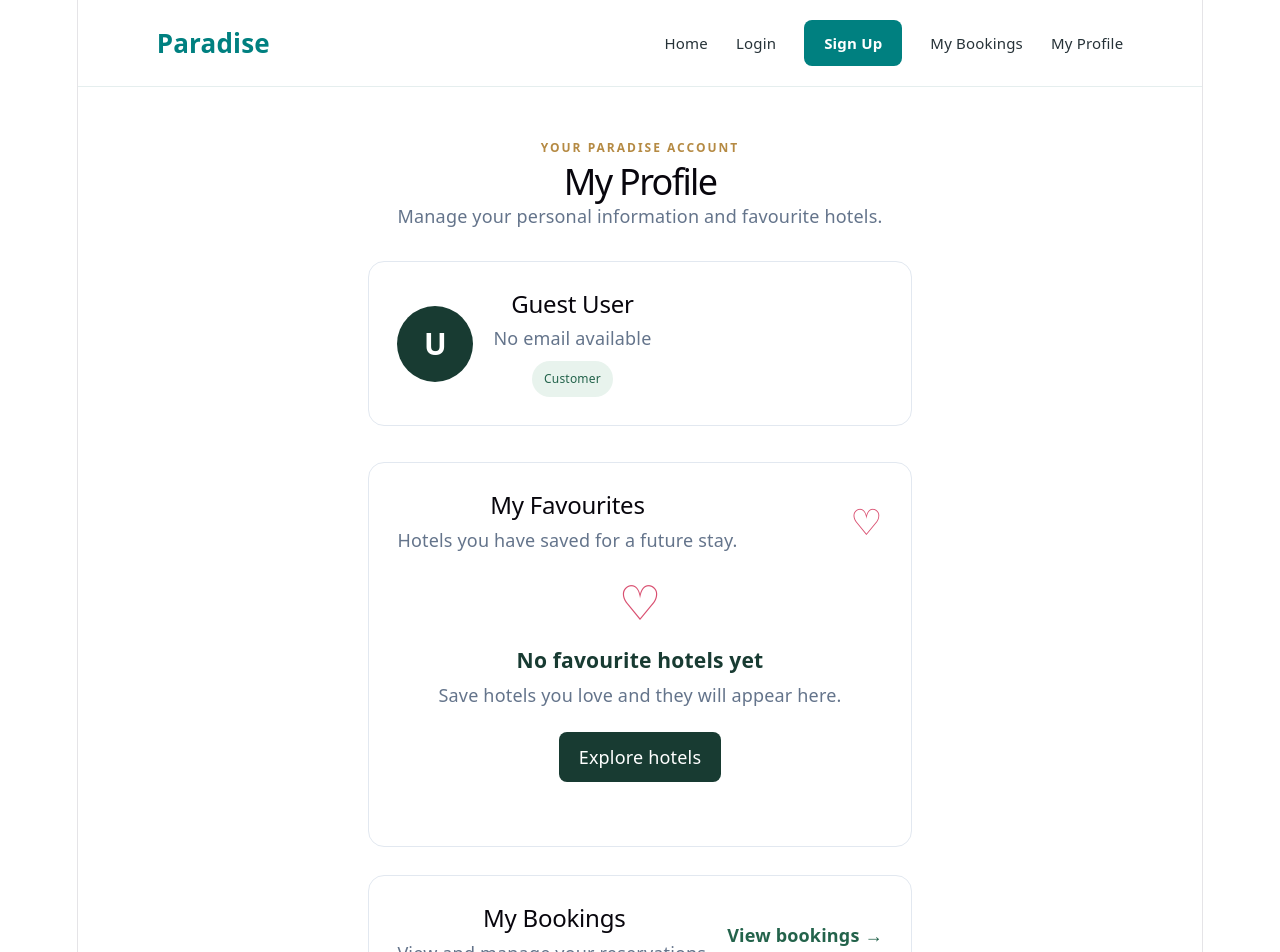
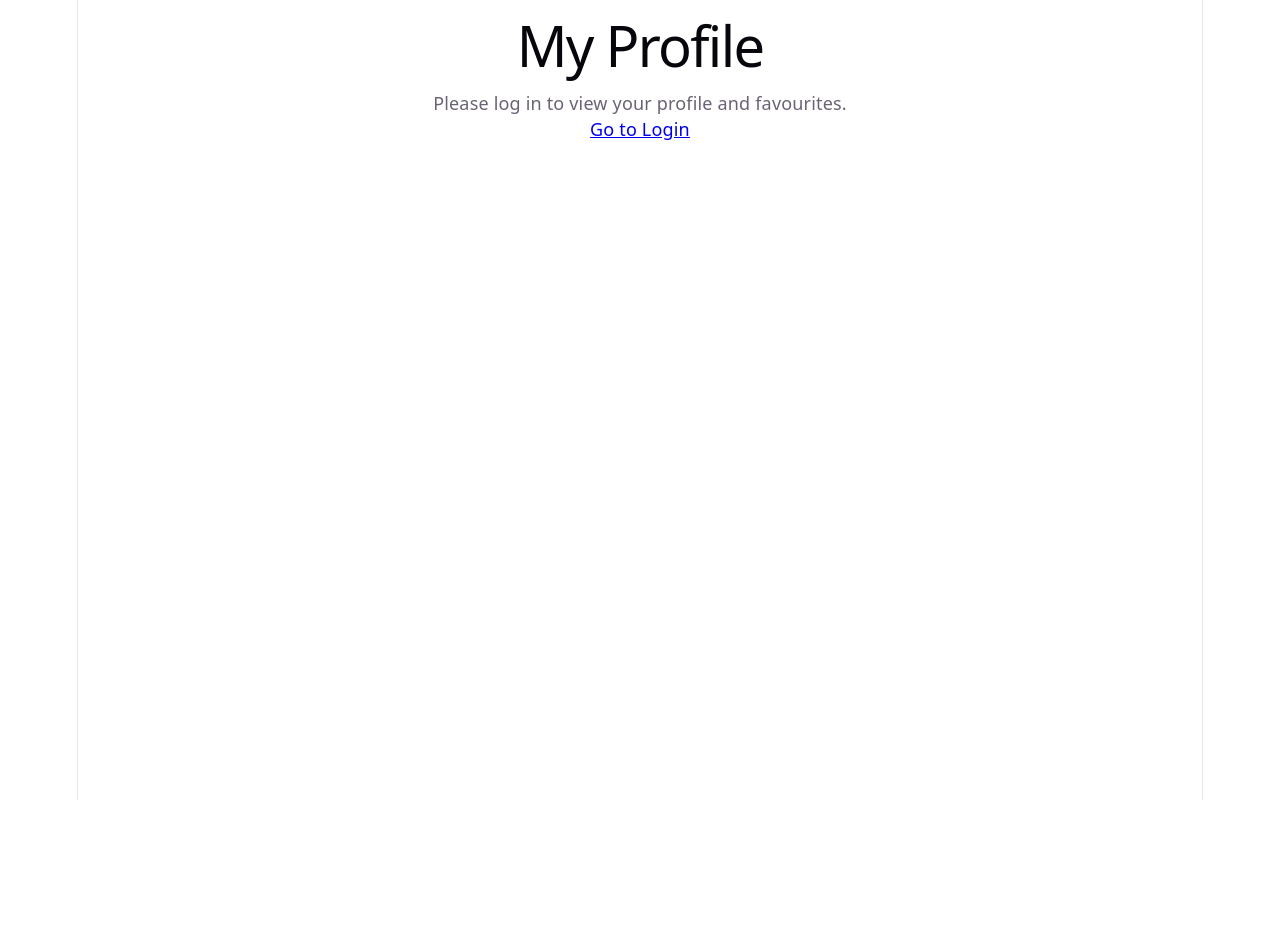
Before and after one commit to Siyanda-Mabaso/HotelApp, a React (Vite) app in the folder FrontEnd/: page /profile in a window 1280 px wide. Shown: the top 952 px of the page. After the commit the page ends 800 px from the top, so only its background shows below. Built offline with nearby package versions, Linux system fonts and the light colour scheme.

Commit message:
imported the the store and favourite slice

```diff
--- a/FrontEnd/src/Pages/Profile/Profile.tsx
+++ b/FrontEnd/src/Pages/Profile/Profile.tsx
@@ -1,76 +1,134 @@
 
-import { useSelector } from "react-redux";
+import { useEffect } from "react";
 import { Link } from "react-router-dom";
-import type { RootState } from "../../Store/store";
-import Navbar from "../../Components/Navbar/Navbar";
-import Footer from "../../Components/Footer/Footer";
+import { useDispatch, useSelector } from "react-redux";
+import type { RootState, AppDispatch } from "../../Store/store";
+import {
+    fetchFavourites,
+    removeFavourite,
+} from "../../ReduxSlice/favouriteSlice"
 import styles from "./Profile.module.css";
 
-const Profile = () => {
-  const user = useSelector((state: RootState) => state.login.user);
+function Profile() {
+    const dispatch = useDispatch<AppDispatch>();
 
-  return (
-    <>
-      <Navbar />
+    const { token, user } = useSelector(
+        (state: RootState) => state.login
+    );
 
-      <main className={styles.page}>
-        <section className={styles.heading}>
-          <p className={styles.eyebrow}>YOUR PARADISE ACCOUNT</p>
-          <h1>My Profile</h1>
-          <p>Manage your personal information and favourite hotels.</p>
-        </section>
+    const { favourites, isLoading, error } = useSelector(
+        (state: RootState) => state.favourites
+    );
 
-        <section className={styles.profileCard}>
-          <div className={styles.avatar}>
-            {user?.name?.charAt(0).toUpperCase() || "U"}
-          </div>
+    useEffect(() => {
+        if (token) {
+            dispatch(fetchFavourites(token));
+        }
+    }, [dispatch, token]);
 
-          <div className={styles.userInfo}>
-            <h2>{user?.name || "Guest User"}</h2>
-            <p>{user?.email || "No email available"}</p>
-            <span className={styles.role}>
-              {user?.role || "Customer"}
-            </span>
-          </div>
-        </section>
+    const handleRemoveFavourite = (hotelId: number) => {
+        if (token) {
+            dispatch(removeFavourite({ hotelId, token }));
+        }
+    };
 
-        <section className={styles.section}>
-          <div className={styles.sectionHeading}>
-            <div>
-              <h2>My Favourites</h2>
-              <p>Hotels you have saved for a future stay.</p>
-            </div>
-            <span className={styles.heart}>♡</span>
-          </div>
+    if (!user || !token) {
+        return (
+            <main className={styles.profile}>
+                <h1>My Profile</h1>
+                <p>Please log in to view your profile and favourites.</p>
+                <Link to="/login">Go to Login</Link>
+            </main>
+        );
+    }
 
-          <div className={styles.empty}>
-            <span className={styles.emptyHeart}>♡</span>
-            <h3>No favourite hotels yet</h3>
-            <p>
-              Save hotels you love and they will appear here.
-            </p>
-            <Link to="/home" className={styles.button}>
-              Explore hotels
-            </Link>
-          </div>
-        </section>
+    return (
+        <main className={styles.profile}>
+            <section className={styles.profileCard}>
+                <h1>My Profile</h1>
 
-        <section className={styles.section}>
-          <div className={styles.sectionHeading}>
-            <div>
-              <h2>My Bookings</h2>
-              <p>View and manage your reservations.</p>
-            </div>
-            <Link to="/my-bookings" className={styles.textLink}>
-              View bookings →
-            </Link>
-          </div>
-        </section>
-      </main>
+                <div className={styles.userDetails}>
+                    <p>
+                        <strong>Name:</strong> {user.name}
+                    </p>
+                    <p>
+                        <strong>Email:</strong> {user.email}
+                    </p>
+                    <p>
+                        <strong>Role:</strong> {user.role}
+                    </p>
+                </div>
 
-      <Footer />
-    </>
-  );
-};
+                <Link to="/my-bookings" className={styles.bookingsLink}>
+                    View My Bookings
+                </Link>
+            </section>
+
+            <section className={styles.favouritesSection}>
+                <h2>My Favourite Hotels</h2>
+                <p>Hotels you save will appear here.</p>
+
+                {isLoading && <p>Loading your favourites...</p>}
+
+                {error && (
+                    <p className={styles.error} role="alert">
+                        {error}
+                    </p>
+                )}
+
+                {!isLoading && !error && favourites.length === 0 && (
+                    <p>You have not saved any favourite hotels yet.</p>
+                )}
+
+                <div className={styles.favouritesGrid}>
+                    {favourites.map((favourite) => (
+                        <article
+                            key={favourite.id}
+                            className={styles.favouriteCard}
+                        >
+                            <div className={styles.hotelInfo}>
+                                <h3>{favourite.hotel_name}</h3>
+
+                                <p>
+                                    {favourite.city}, {favourite.country}
+                                </p>
+
+                                <p>{favourite.address}</p>
+
+                                <p>
+                                    ⭐ {favourite.star_rating} stars
+                                </p>
+
+                                <p>
+                                    R{Number(favourite.price_per_night).toFixed(2)}
+                                    {" "}per night
+                                </p>
+                            </div>
+
+                            <div className={styles.cardActions}>
+                                <Link
+                                    to={`/hotels/${favourite.hotel_id}`}
+                                    className={styles.viewHotelLink}
+                                >
+                                    View Hotel
+                                </Link>
+
+                                <button
+                                    type="button"
+                                    onClick={() =>
+                                        handleRemoveFavourite(favourite.hotel_id)
+                                    }
+                                    className={styles.removeButton}
+                                >
+                                    Remove Favourite
+                                </button>
+                            </div>
+                        </article>
+                    ))}
+                </div>
+            </section>
+        </main>
+    );
+}
 
 export default Profile;
```
